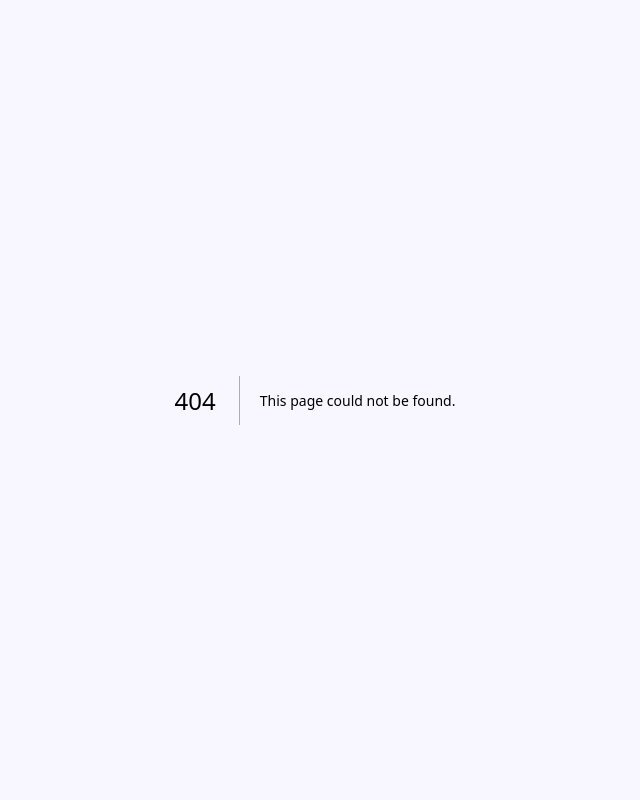
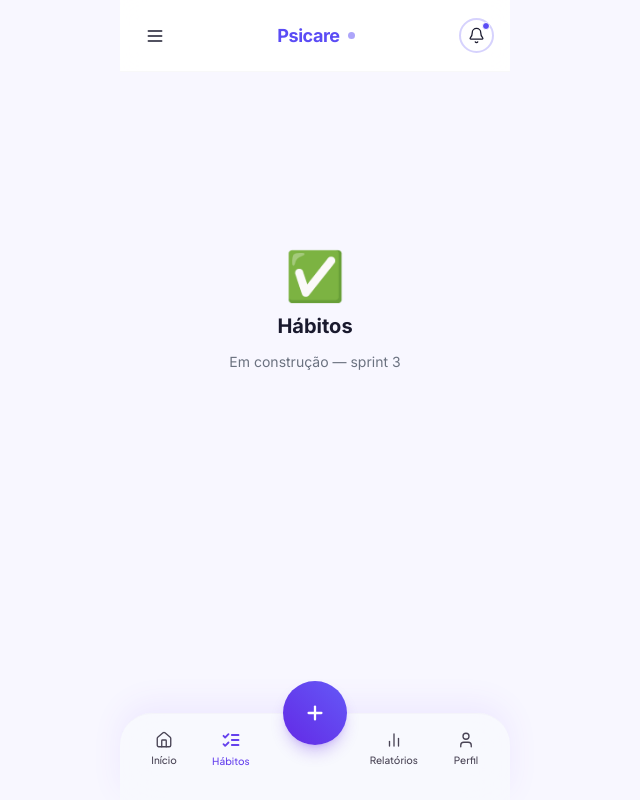
Before and after one commit to Fantom-Labs/psicare, a Next.js app: page /habits in a window 1280 px wide. Before the commit this address had no page. Shown: the whole page, without its empty margins (325-965 px from the left). Built offline with nearby package versions, Linux system fonts and the light colour scheme.

Commit message:
Barra de navegação

```diff
--- /dev/null
+++ b/app/(app)/habits/page.tsx
@@ -0,0 +1,9 @@
+export default function HabitsPage() {
+  return (
+    <div className="flex flex-col items-center justify-center min-h-[60vh] gap-3 text-center px-6">
+      <span className="text-5xl">✅</span>
+      <h1 className="text-[#1A1A2E] text-xl font-bold">Hábitos</h1>
+      <p className="text-[#6B7280] text-sm">Em construção — sprint 3</p>
+    </div>
+  )
+}
--- a/app/(app)/layout.tsx
+++ b/app/(app)/layout.tsx
@@ -1,11 +1,14 @@
 import { TopAppBar } from '@/components/layout/TopAppBar'
+import { BottomNavBar } from '@/components/layout/BottomNavBar'
 
 export default function AppLayout({ children }: { children: React.ReactNode }) {
   return (
     <div className="min-h-screen bg-[#F8F7FF]">
       <div className="max-w-[390px] mx-auto relative min-h-screen">
         <TopAppBar />
-        <main>{children}</main>
+        {/* pb-[120px] = bar height (105px) + FAB overflow (31px) - some overlap */}
+        <main className="pb-[120px]">{children}</main>
+        <BottomNavBar />
       </div>
     </div>
   )
--- /dev/null
+++ b/app/(app)/profile/page.tsx
@@ -0,0 +1,9 @@
+export default function ProfilePage() {
+  return (
+    <div className="flex flex-col items-center justify-center min-h-[60vh] gap-3 text-center px-6">
+      <span className="text-5xl">👤</span>
+      <h1 className="text-[#1A1A2E] text-xl font-bold">Perfil</h1>
+      <p className="text-[#6B7280] text-sm">Em construção — sprint 5</p>
+    </div>
+  )
+}
--- /dev/null
+++ b/app/(app)/reports/page.tsx
@@ -0,0 +1,9 @@
+export default function ReportsPage() {
+  return (
+    <div className="flex flex-col items-center justify-center min-h-[60vh] gap-3 text-center px-6">
+      <span className="text-5xl">📊</span>
+      <h1 className="text-[#1A1A2E] text-xl font-bold">Relatórios</h1>
+      <p className="text-[#6B7280] text-sm">Em construção — sprint 4</p>
+    </div>
+  )
+}
--- a/app/layout.tsx
+++ b/app/layout.tsx
@@ -1,10 +1,17 @@
 import type { Metadata, Viewport } from 'next'
-import { Inter } from 'next/font/google'
+import { Inter, Plus_Jakarta_Sans } from 'next/font/google'
 import './globals.css'
 
 const inter = Inter({
   subsets: ['latin'],
   variable: '--font-inter',
+  display: 'swap',
+})
+
+const plusJakarta = Plus_Jakarta_Sans({
+  subsets: ['latin'],
+  variable: '--font-plus-jakarta',
+  weight: ['400', '500', '600', '700'],
   display: 'swap',
 })
 
@@ -26,7 +33,7 @@ export default function RootLayout({
   children: React.ReactNode
 }) {
   return (
-    <html lang="pt-BR" className={inter.variable}>
+    <html lang="pt-BR" className={`${inter.variable} ${plusJakarta.variable}`}>
       <body className={`${inter.className} bg-[#F8F7FF] antialiased`}>
         {children}
       </body>
--- /dev/null
+++ b/components/layout/BottomNavBar.tsx
@@ -0,0 +1,140 @@
+'use client'
+
+import Link from 'next/link'
+import { usePathname } from 'next/navigation'
+import { Home, ListChecks, BarChart2, User, Plus } from 'lucide-react'
+import { cn } from '@/lib/utils'
+
+const NAV_ITEMS = [
+  { href: '/home',    icon: Home,       label: 'Início'    },
+  { href: '/habits',  icon: ListChecks, label: 'Hábitos'   },
+  null, // FAB placeholder
+  { href: '/reports', icon: BarChart2,  label: 'Relatórios' },
+  { href: '/profile', icon: User,       label: 'Perfil'    },
+] as const
+
+/* Colors extracted from Figma node 53:468
+   active text/icon  → #6541ED  (rgba 101,65,237)
+   inactive text/icon→ #494455  (rgba 73,68,85)
+   bar bg            → rgba(248,249,254,0.80)
+   border-top        → rgba(202,195,216,0.10)
+   bar shadow        → 0 -10px 30px rgba(124,77,255,0.08)
+   FAB gradient from → #6329E5
+   FAB gradient to   → #6459F7
+   FAB shadow        → 0 4px 6px -4px rgba(99,41,229,0.25)
+                       0 10px 15px -3px rgba(99,41,229,0.25)
+*/
+
+function NavItem({
+  href,
+  icon: Icon,
+  label,
+  active,
+}: {
+  href: string
+  icon: React.ElementType
+  label: string
+  active: boolean
+}) {
+  return (
+    <Link
+      href={href}
+      className="flex flex-col items-center gap-[4px] min-w-[40px] px-1"
+      aria-current={active ? 'page' : undefined}
+    >
+      <Icon
+        size={active ? 20 : 18}
+        strokeWidth={active ? 2.2 : 1.8}
+        className={cn(
+          'transition-colors duration-200',
+          active ? 'text-[#6541ED]' : 'text-[#494455]'
+        )}
+      />
+      <span
+        className={cn(
+          'text-[10px] leading-[14px] font-medium transition-colors duration-200',
+          'font-[family-name:var(--font-plus-jakarta)]',
+          active ? 'text-[#6541ED]' : 'text-[#494455]'
+        )}
+      >
+        {label}
+      </span>
+    </Link>
+  )
+}
+
+export function BottomNavBar() {
+  const pathname = usePathname()
+
+  return (
+    /* Outer wrapper — max-width matches the app shell */
+    <div className="fixed bottom-0 left-0 right-0 z-50 pointer-events-none">
+      <div className="max-w-[390px] mx-auto relative pointer-events-auto">
+
+        {/* FAB — floats 31px above the bar surface */}
+        <div className="absolute left-1/2 -translate-x-1/2 -top-8 z-10">
+          <button
+            aria-label="Novo registro"
+            className={cn(
+              'w-16 h-16 rounded-full flex items-center justify-center',
+              'bg-gradient-to-tr from-[#6329E5] to-[#6459F7]',
+              'shadow-[0_4px_6px_-4px_rgba(99,41,229,0.25),0_10px_15px_-3px_rgba(99,41,229,0.25)]',
+              'active:scale-95 hover:brightness-110 transition-all duration-150'
+            )}
+          >
+            <Plus size={22} strokeWidth={2.5} className="text-white" />
+          </button>
+        </div>
+
+        {/* Bar surface */}
+        <nav
+          className={cn(
+            'flex items-center justify-between',
+            'px-6 pt-4 pb-8',   /* pb-8 ≈ safe area on iPhone */
+            'rounded-t-[32px]',
+            'bg-[rgba(248,249,254,0.80)] backdrop-blur-[20px]',
+            'border-t border-[rgba(202,195,216,0.10)]',
+            'shadow-[0_-10px_30px_rgba(124,77,255,0.08)]'
+          )}
+          aria-label="Navegação principal"
+        >
+          {/* Início */}
+          <NavItem
+            href="/home"
+            icon={Home}
+            label="Início"
+            active={pathname === '/home'}
+          />
+
+          {/* Hábitos */}
+          <NavItem
+            href="/habits"
+            icon={ListChecks}
+            label="Hábitos"
+            active={pathname === '/habits'}
+          />
+
+          {/* Center spacer — FAB sits here visually */}
+          <div className="w-16 flex-shrink-0" aria-hidden="true" />
+
+          {/* Relatórios */}
+          <NavItem
+            href="/reports"
+            icon={BarChart2}
+            label="Relatórios"
+            active={pathname === '/reports'}
+          />
+
+          {/* Perfil */}
+          <NavItem
+            href="/profile"
+            icon={User}
+            label="Perfil"
+            active={pathname === '/profile'}
+          />
+        </nav>
+
+      </div>
+    </div>
+  )
+}
```
Also changed, not shown: 1 other file (tests, documents, lock files or other folders).
